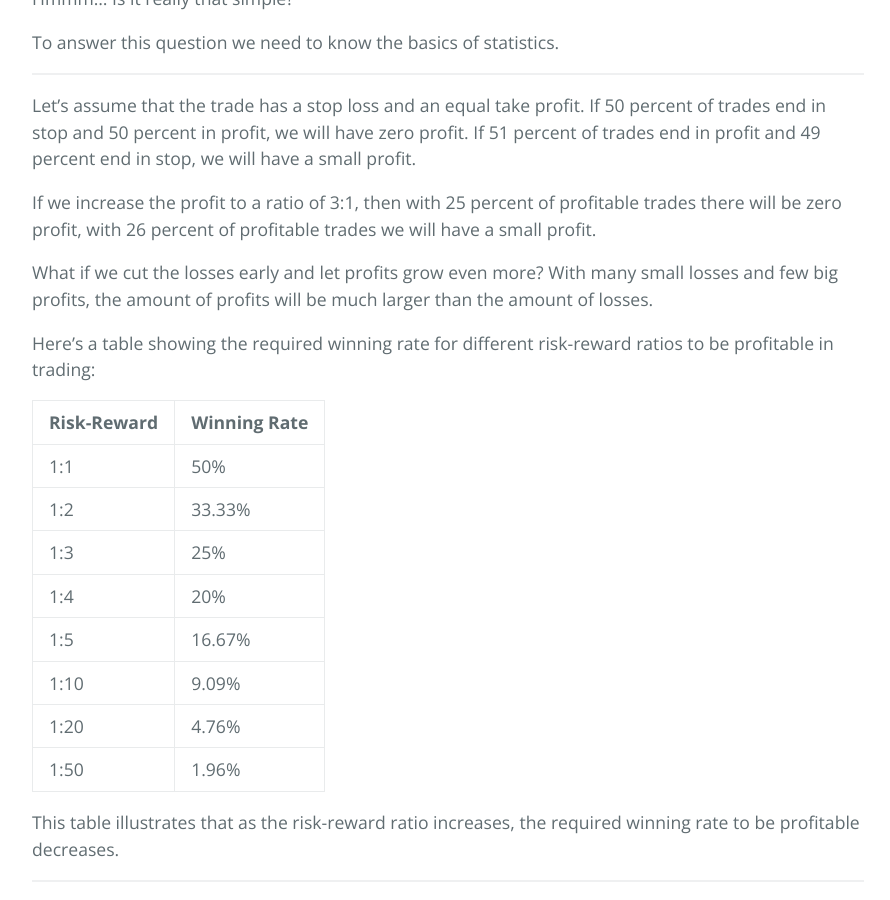
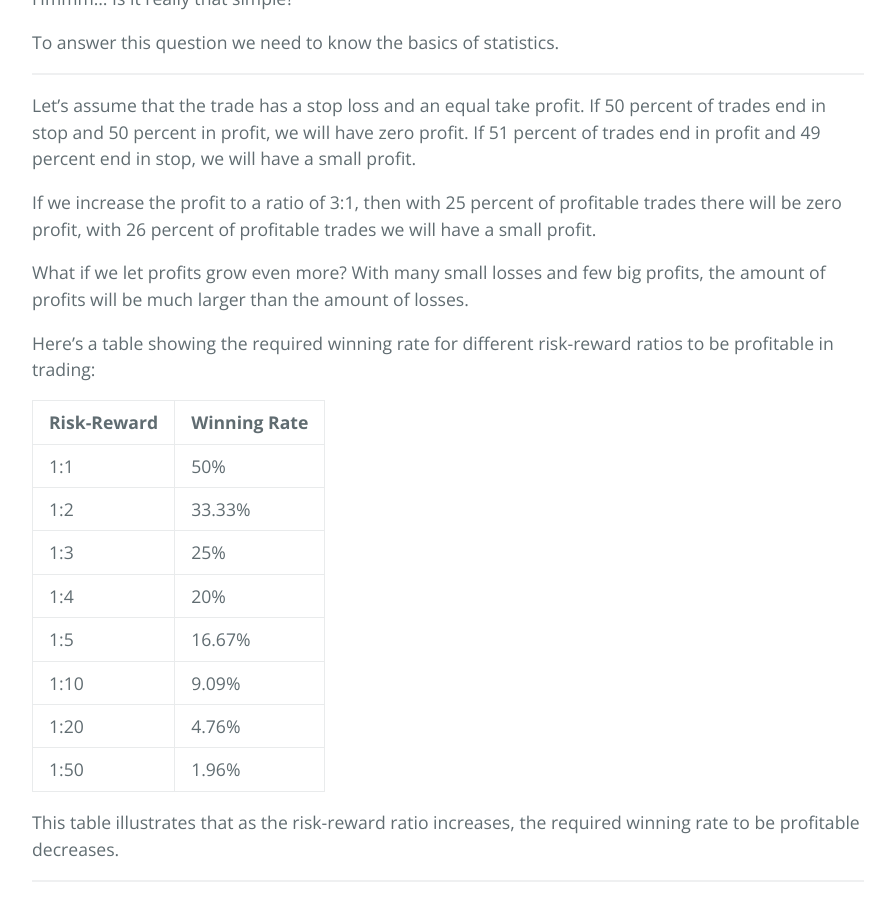
Before and after one commit to sergeyen7/sergeyen7.github.io, a Jekyll site: the page built from index.md, in a window 1280 px wide and 900 px high, scrolled down 7834 px. Shown: the whole window, without its empty margins (192-1082 px from the left). Built offline with Jekyll 4.4.1, drawn with Linux system fonts in a browser that asks for light colours; nearby versions of some CDN libraries.

Commit message:
Update index.md

```diff
--- a/index.md
+++ b/index.md
@@ -251,7 +251,7 @@ Let's assume that the trade has a stop loss and an equal take profit. If 50 perc
 
 If we increase the profit to a ratio of 3:1, then with 25 percent of profitable trades there will be zero profit, with 26 percent of profitable trades we will have a small profit.
 
-What if we cut the losses early and let profits grow even more? With many small losses and few big profits, the amount of profits will be much larger than the amount of losses.
+What if we let profits grow even more? With many small losses and few big profits, the amount of profits will be much larger than the amount of losses.
 
 Here's a table showing the required winning rate for different risk-reward ratios to be profitable in trading:
 
```
